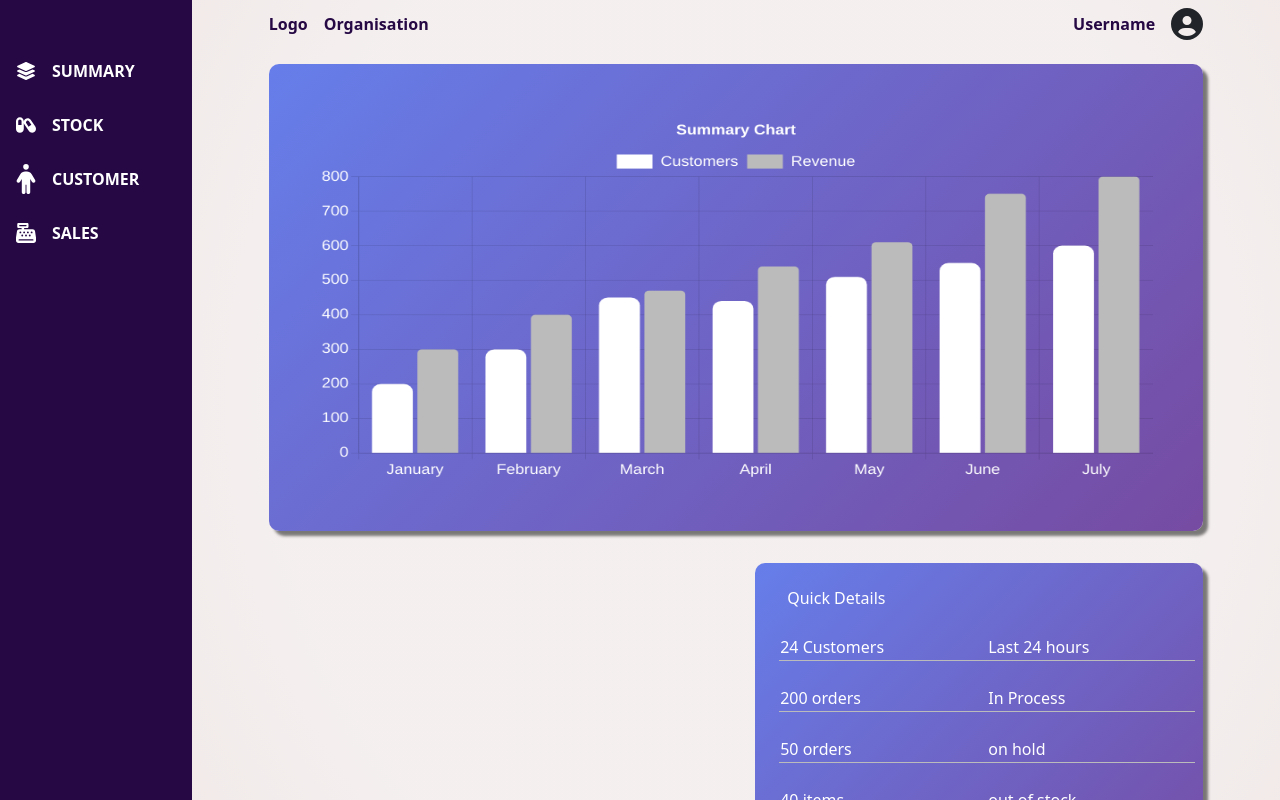
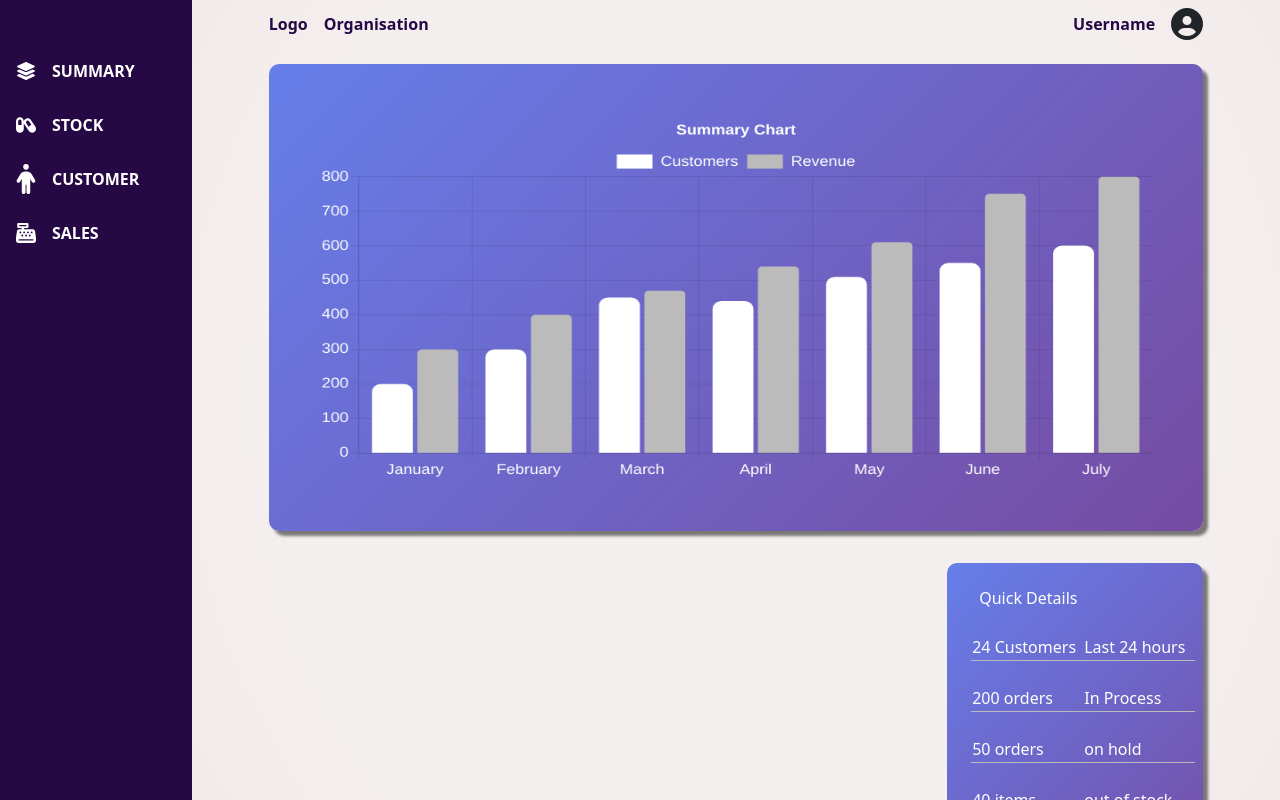
Before and after one commit to mack14/step-form-reactjs, a React (Create React App) app: page /dashboard in a window 1280 px wide. Built offline with nearby package versions, Linux system fonts and the light colour scheme.

Commit message:
resizing table

```diff
--- a/src/components/components.scss
+++ b/src/components/components.scss
@@ -1,5 +1,5 @@
 .quick-details-content {
-    width: 35vw;
+    width: 20vw;
     height: 45vh;
     border-radius: 10px;
     background-image: linear-gradient(135deg, #667eea 0%, #764ba2 100%);
```
